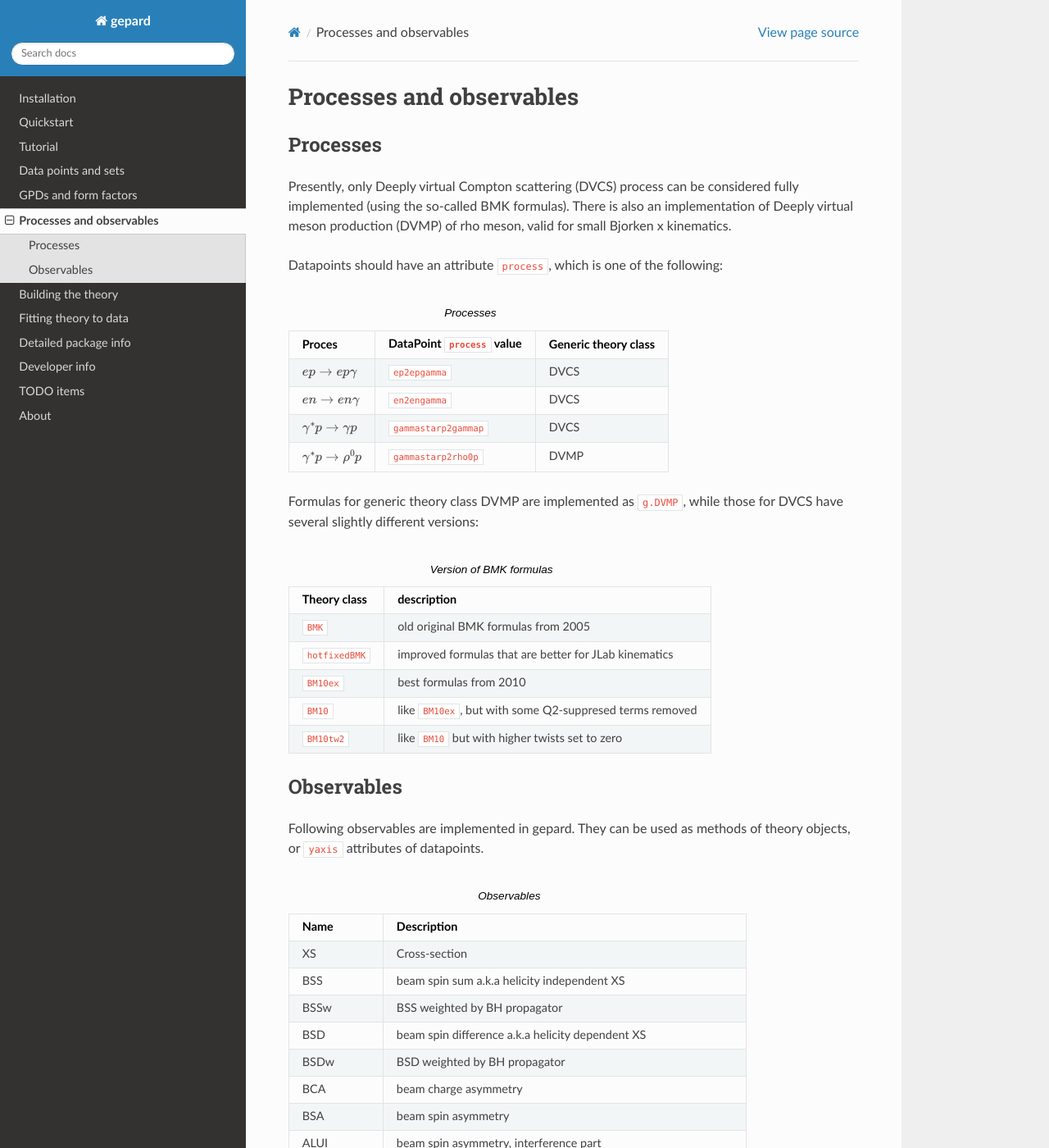
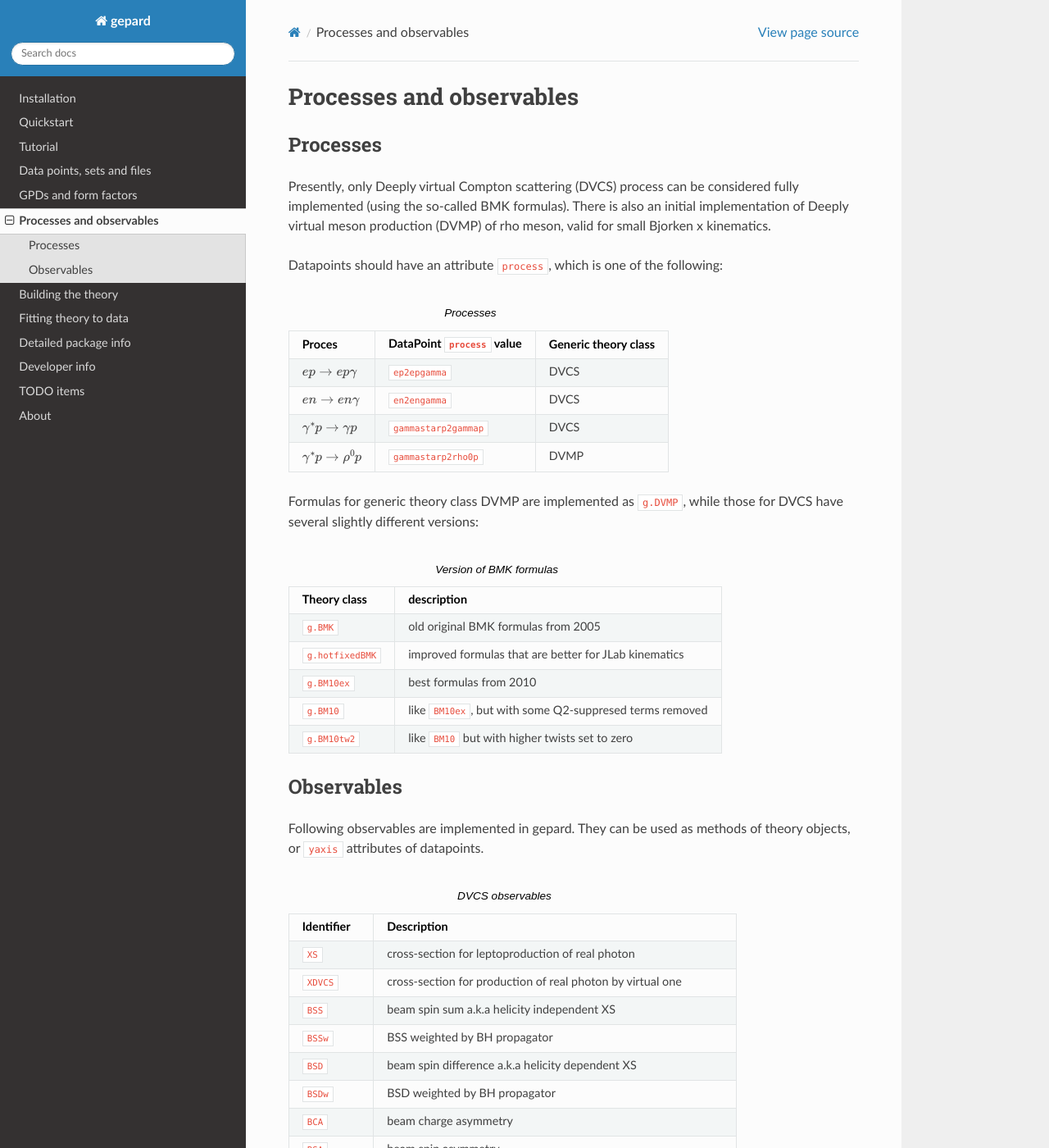
Before and after one commit to kkumer/gepard, a Sphinx documentation site: the page built from docs/source/observables.rst, in a window 1280 px wide and 1400 px high. Shown: the whole window at 82% size. Built offline with Sphinx 7.4.7 and the Read the Docs theme 2.0.0, drawn with Linux system fonts in a browser that asks for light colours; some of the changed text lies outside the part shown.

```diff
--- a/docs/source/index.rst
+++ b/docs/source/index.rst
@@ -18,7 +18,7 @@ There are four levels of documentation below, of increasing detail:
 
    1. Quickstart - for those who just need to calculate predictions of some published model
    2. Tutorial - overview of main Gepard functionalities
-   3. Sections from "Data points and sets" to "Fitting theory to data" - in depth discussion of Gepard
+   3. Sections from "Data points, sets and files" to "Fitting theory to data" - in depth manual
    4. "Detailed package info" and "Developer info" - for power users and developers
 
 
--- a/docs/source/observables.rst
+++ b/docs/source/observables.rst
@@ -8,7 +8,7 @@ Processes
 
 Presently, only Deeply virtual Compton scattering (DVCS) process
 can be considered fully implemented (using the so-called
-BMK formulas). There is also an implementation of Deeply virtual
+BMK formulas). There is also an initial implementation of Deeply virtual
 meson production (DVMP) of rho meson, valid for small Bjorken x
 kinematics.
 
@@ -48,15 +48,15 @@ versions:
 
    * - Theory class
      - description
-   * - ``BMK``
+   * - ``g.BMK``
      - old original BMK formulas from 2005
-   * - ``hotfixedBMK``
+   * - ``g.hotfixedBMK``
      - improved formulas that are better for JLab kinematics
-   * - ``BM10ex``
+   * - ``g.BM10ex``
      - best formulas from 2010
-   * - ``BM10``
+   * - ``g.BM10``
      - like ``BM10ex``, but with some Q2-suppresed terms removed
-   * - ``BM10tw2``
+   * - ``g.BM10tw2``
      - like ``BM10`` but with higher twists set to zero
 
 
@@ -70,38 +70,49 @@ Observables
 Following observables are implemented in gepard. They can be used
 as methods of theory objects, or ``yaxis`` attributes of datapoints.
 
-.. list-table:: Observables
+.. list-table:: DVCS observables
+   :header-rows: 1
+
+   * - Identifier
+     - Description
+   * - ``XS``
+     - cross-section for leptoproduction of real photon
+   * - ``XDVCS``
+     - cross-section for production of real photon by virtual one
+   * - ``BSS``
+     - beam spin sum a.k.a helicity independent XS
+   * - ``BSSw``
+     - BSS weighted by BH propagator
+   * - ``BSD``
+     - beam spin difference a.k.a helicity dependent XS
+   * - ``BSDw``
+     - BSD weighted by BH propagator
+   * - ``BCA``
+     - beam charge asymmetry
+   * - ``BSA``
+     - beam spin asymmetry
+   * - ``ALUI``
+     - beam spin asymmetry, interference part
+   * - ``ALUDVCS``
+     - beam spin asymmetry, DVCS part
+   * - ``TSA``
+     - (longitudinal) target spin asymmetry
+   * - ``AUTI``
+     - transversal target spin asymmetry, interference part
+   * - ``AUTDVCS``
+     - transversal target spin asymmetry, DVCS part
+   * - ``BTSA``
+     - beam (longitudinal) target double spin asymmetry
+   * - ``ALTI``
+     - beam transversal target double spin asymmetry, interference part
+   * - ``ALTBHDVCS``
+     - beam transversal target double spin asymmetry, BH-DVCS part
+
+
+.. list-table:: DVMP observables
    :header-rows: 1
 
    * - Name
      - Description
-   * - XS
-     - Cross-section
-   * - BSS
-     - beam spin sum a.k.a helicity independent XS
-   * - BSSw
-     - BSS weighted by BH propagator
-   * - BSD
-     - beam spin difference a.k.a helicity dependent XS
-   * - BSDw
-     - BSD weighted by BH propagator
-   * - BCA
-     - beam charge asymmetry
-   * - BSA
-     - beam spin asymmetry
-   * - ALUI
-     - beam spin asymmetry, interference part
-   * - ALUDVCS
-     - beam spin asymmetry, DVCS part
-   * - TSA
-     - (longitudinal) target spin asymmetry
-   * - AUTI
-     - transversal target spin asymmetry, interference part
-   * - AUTDVCS
-     - transversal target spin asymmetry, DVCS part
-   * - BTSA
-     - beam (longitudinal) target double spin asymmetry
-   * - ALTI
-     - beam transversal target double spin asymmetry, interference part
-   * - ALTBHDVCS
-     - beam transversal target double spin asymmetry, BH-DVCS part
+   * - ``X``
+     - cross-section for production of meson by virtual photon
```
Also changed, not shown: docs/source/data.rst (+158 -19 lines).
